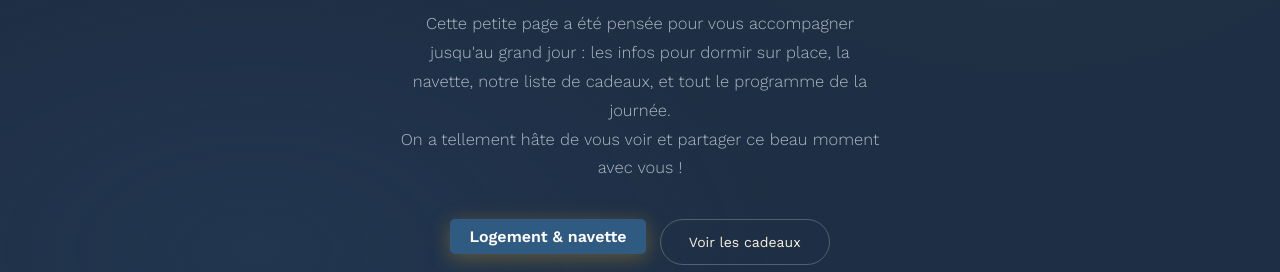
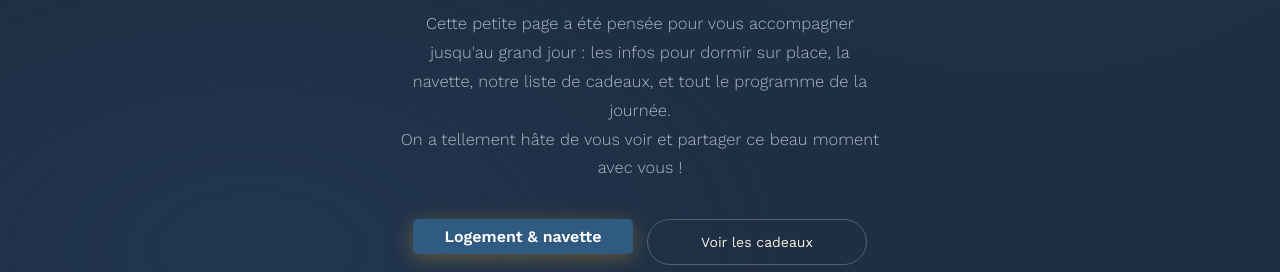
Before and after one commit to francois98-lab/bebouloco, a plain HTML site: page index.html in a window 1280 px wide. Shown: the part 528-800 px from the top of the page. Drawn offline with nearby package versions, Linux system fonts and the light colour scheme.

Commit message:
Update style.css

```diff
--- a/style.css
+++ b/style.css
@@ -40,6 +40,13 @@ header{position:sticky;top:0;z-index:100;background:rgba(245,239,221,0.88);backd
 .hero-subtitle{color:rgba(201,210,220,0.85);max-width:48ch;margin:0 auto;font-size:16.5px;font-weight:300;line-height:1.75;}
 .hero-date{font-family:'IBM Plex Mono',monospace;font-size:13px;color:#F0C25E;margin-top:28px;letter-spacing:0.08em;opacity:0.85;}
 .hero-cta{display:flex;gap:14px;justify-content:center;margin-top:36px;flex-wrap:wrap;}
+
+/* Harmonisation de la taille des boutons du hero */
+.hero-cta .btn-primary,
+.hero-cta .btn-ghost{
+  min-width:220px;
+  text-align:center;
+}
 
 /* PHOTO DES MARIÉS (hero) */
 .hero-photo{
```
